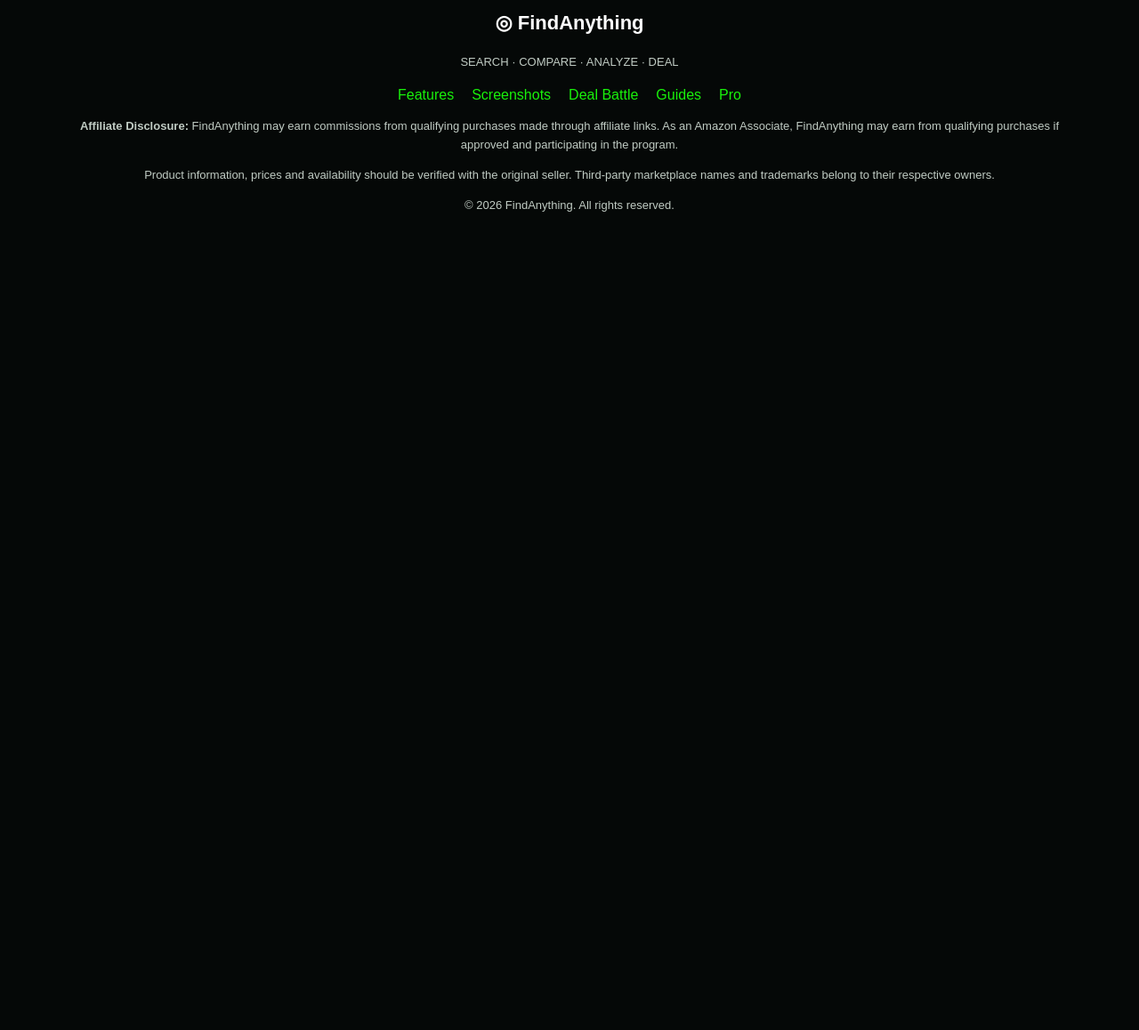
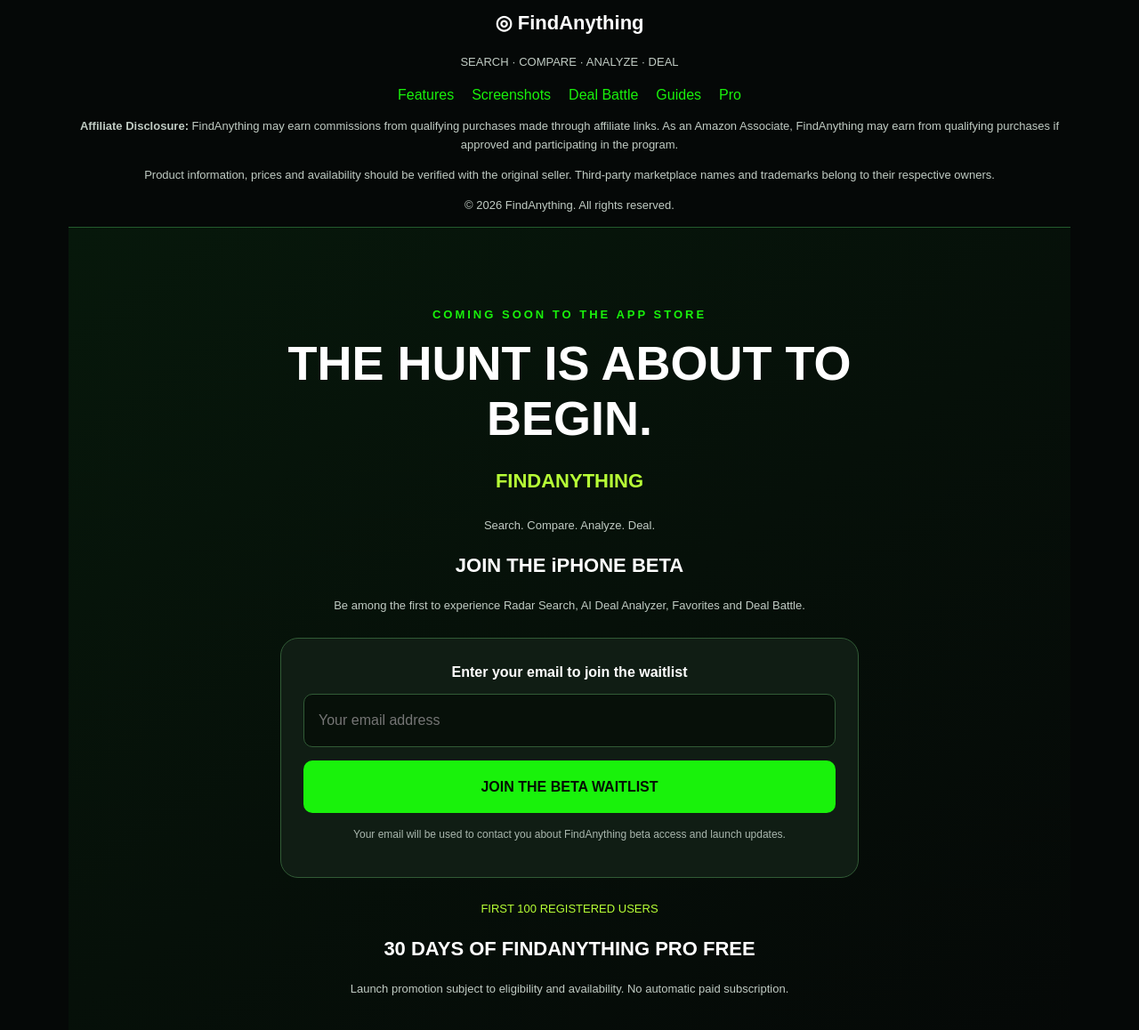
Before and after one commit to timflynn56/FindAnything-, a plain HTML site: page index.html in a window 1280 px wide. Shown: the part 6412-7570 px from the top of the page at 89% size. Before the commit the page ends 6712 px from the top, so only its background shows below. Drawn offline with Linux system fonts and the light colour scheme.

Commit message:
Create beta sign-up section in index.html
Added a new beta section for user sign-up with promotional details.

```diff
--- a/index.html
+++ b/index.html
@@ -737,6 +737,113 @@ Search. Compare. Analyze. Deal.
 <p>Product information, prices and availability should be verified with the original seller. Third-party marketplace names and trademarks belong to their respective owners.</p>
 <p>© <span id="year">2026</span> FindAnything. All rights reserved.</p>
 </div>
+
+<section id="beta" style="
+background:linear-gradient(145deg,#07180b,#050807);
+padding:75px 20px;text-align:center;
+border-top:1px solid #245b2d;">
+
+<div style="max-width:650px;margin:auto">
+
+<p style="color:#19f20b;letter-spacing:3px;
+font-weight:bold">
+COMING SOON TO THE APP STORE
+</p>
+
+<h2 style="font-size:clamp(32px,6vw,54px);
+color:white">
+THE HUNT IS ABOUT TO BEGIN.
+</h2>
+
+<p style="color:#b7ff36;font-size:22px;
+font-weight:bold">
+FINDANYTHING
+</p>
+
+<p>
+Search. Compare. Analyze. Deal.
+</p>
+
+<h3 style="color:white">
+JOIN THE iPHONE BETA
+</h3>
+
+<p>
+Be among the first to experience Radar Search,
+AI Deal Analyzer, Favorites and Deal Battle.
+</p>
+
+<div style="background:#101d14;
+border:1px solid #315b36;
+padding:25px;border-radius:20px;
+margin-top:25px">
+
+<form
+action="https://formsubmit.co/timflynn5656@gmail.com"
+method="POST">
+
+<input type="hidden" name="_subject"
+value="New FindAnything Beta Signup">
+
+<input type="hidden" name="_captcha"
+value="true">
+
+<input type="hidden" name="_template"
+value="table">
+
+<label for="beta-email"
+style="display:block;margin-bottom:12px;
+color:white;font-weight:bold">
+Enter your email to join the waitlist
+</label>
+
+<input id="beta-email"
+type="email"
+name="email"
+placeholder="Your email address"
+autocomplete="email"
+required
+style="width:100%;padding:16px;
+border-radius:10px;
+border:1px solid #315b36;
+background:#071009;
+color:white;margin-bottom:15px">
+
+<button type="submit"
+style="width:100%;padding:17px;
+background:#19f20b;color:#041004;
+border:0;border-radius:10px;
+font-size:16px;font-weight:900;
+cursor:pointer">
+JOIN THE BETA WAITLIST
+</button>
+
+</form>
+
+<p style="font-size:12px;color:#a9b7ae;
+margin-top:15px">
+Your email will be used to contact you about
+FindAnything beta access and launch updates.
+</p>
+
+</div>
+
+<p style="margin-top:25px;color:#b7ff36">
+FIRST 100 REGISTERED USERS
+</p>
+
+<h3 style="color:white">
+30 DAYS OF FINDANYTHING PRO FREE
+</h3>
+
+<p style="font-size:13px">
+Launch promotion subject to eligibility and
+availability. No automatic paid subscription.
+</p>
+
+</div>
+</section>
+
 </footer>
 
 <script>
```
